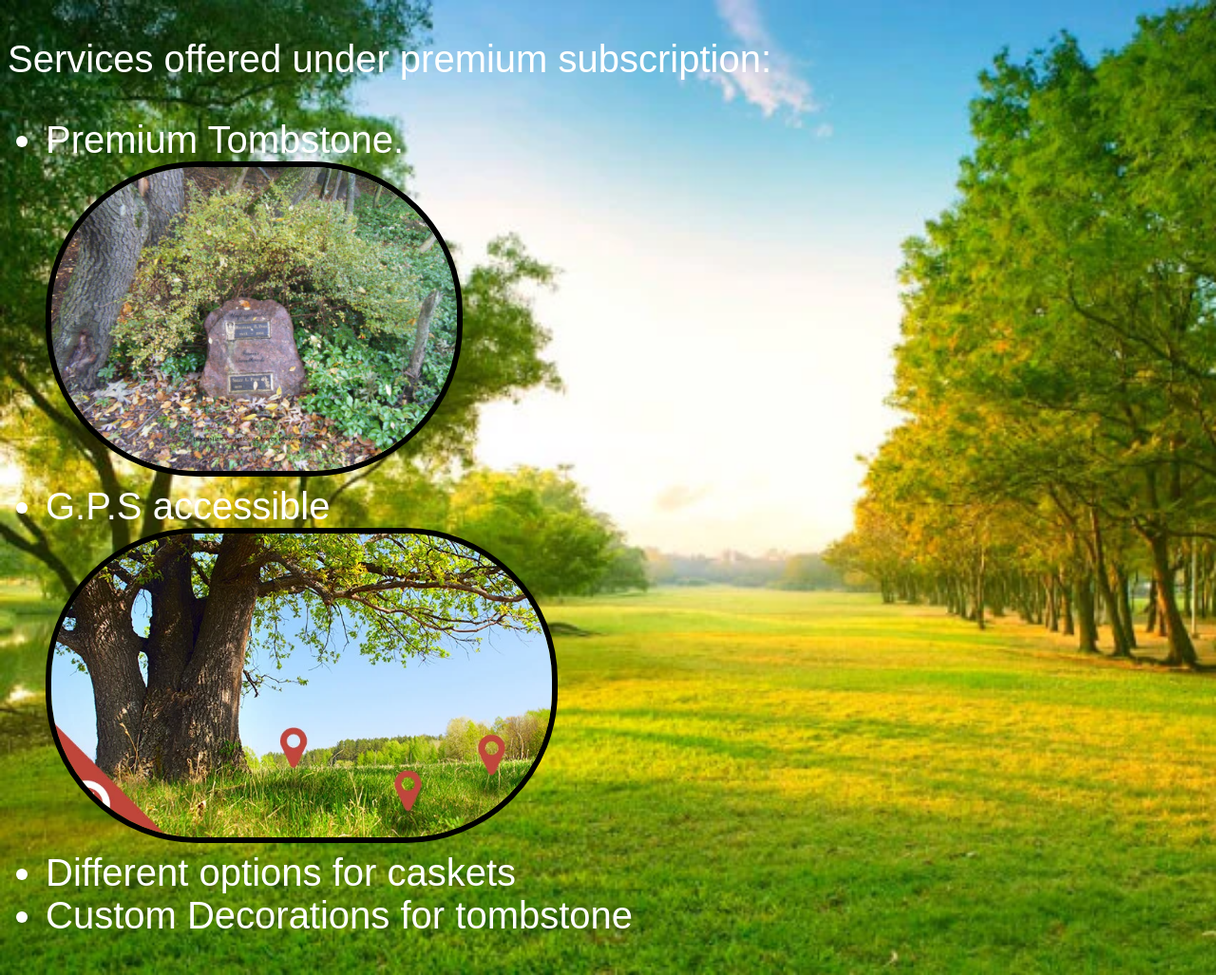
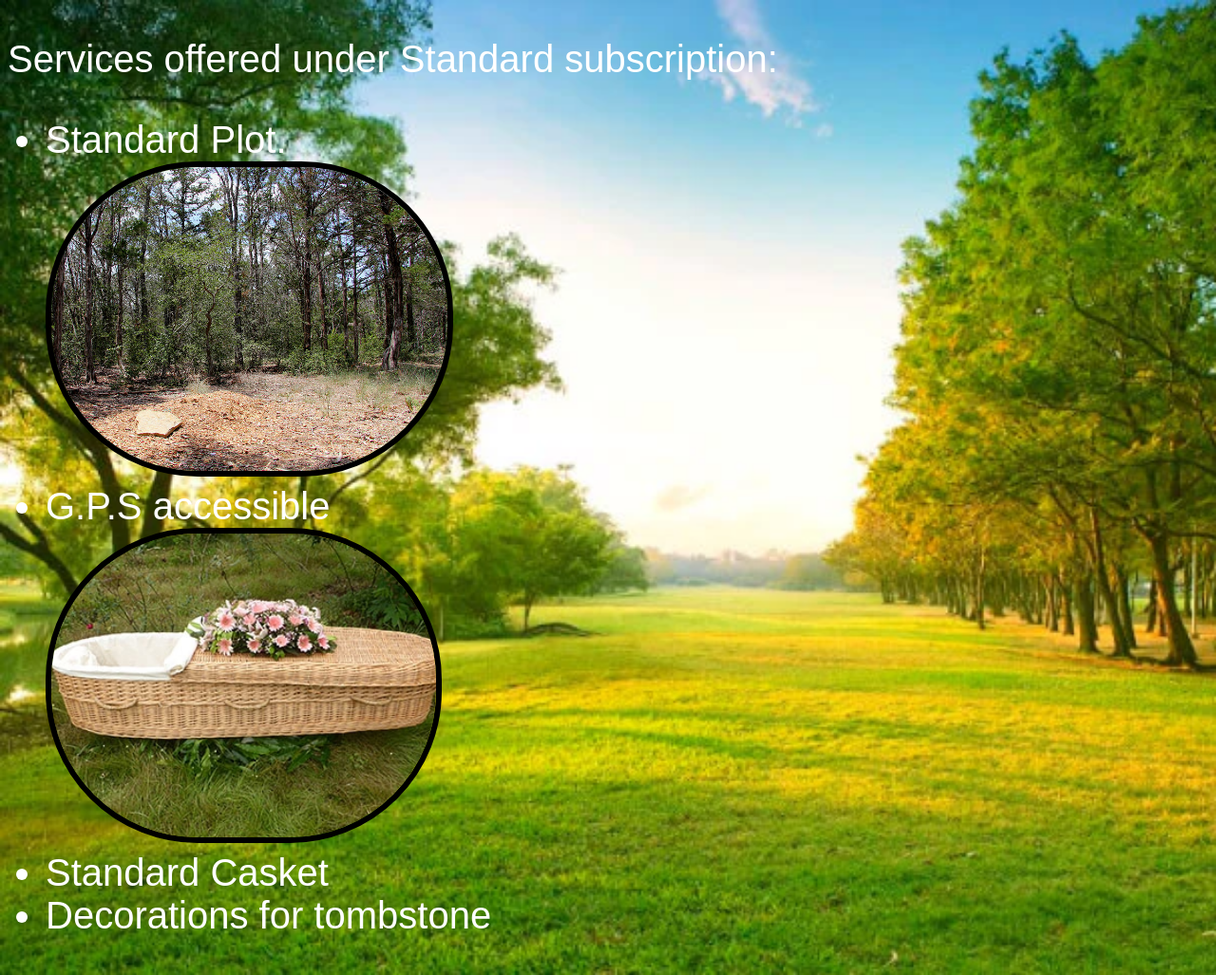
Before and after one commit to M-Arham20/Natural-Burial, a plain HTML site: page Home_Page/Standard_Subscription/StandardSubscription.html in a window 1280 px wide. Shown: the whole page at 95% size. Drawn offline with Linux system fonts and the light colour scheme.

Commit message:
Updated the Standard version
Updated the standard version

```diff
--- a/Home_Page/Standard_Subscription/SSubscription.css
+++ b/Home_Page/Standard_Subscription/SSubscription.css
@@ -1,6 +1,6 @@
 body {
     /* background-color: white; */
-    background-image: url(/Standard_Subscription/SBackground.jpg);
+    background-image: url(/Home_Page/Standard_Subscription/SBackground.jpg);
     background-repeat: no-repeat;
     background-size: cover;
   }
--- a/Home_Page/Standard_Subscription/StandardSubscription.html
+++ b/Home_Page/Standard_Subscription/StandardSubscription.html
@@ -3,19 +3,19 @@
   <head>
     <meta charset="UTF-8" />
     <meta name="viewport" content="width=device-width, initial-scale=1.0" />
-    <title>Premium Subscription</title>
-    <link rel="stylesheet" href="/Standard_Subscription/SSubscription.css" />
+    <title>Standard Subscription</title>
+    <link rel="stylesheet" href="/Home_Page/Standard_Subscription/SSubscription.css" />
   </head>
   <body>
-    <p class="text">Services offered under premium subscription:</p>
+    <p class="text">Services offered under Standard subscription:</p>
     <ul class="text">
       <li>
-        Premium Tombstone.
+        Standard Plot.
         <div class="image-container">
           <img
             class="images"
-            src="/Premium_Subscription/PTombstone1.jpg"
-            alt="Tombstone Image"
+            src="/Home_Page/Standard_Subscription/SPlot.jpg"
+            alt="Standard Plot Image"
           />
         </div>
       </li>
@@ -24,13 +24,13 @@
         <div class="image-container">
           <img
             class="images"
-            src="/Premium_Subscription/GPS.jpeg"
+            src="/Home_Page/Standard_Subscription/SCasket.jpg"
             alt="GPSScreenShot"
           />
         </div>
       </li>
-      <li>Different options for caskets</li>
-      <li>Custom Decorations for tombstone</li>
+      <li>Standard Casket</li>
+      <li>Decorations for tombstone</li>
     </ul>
   </body>
 </html>
```
Also changed, not shown: Home_Page/Standard_Subscription/SCasket.jpg (added).
